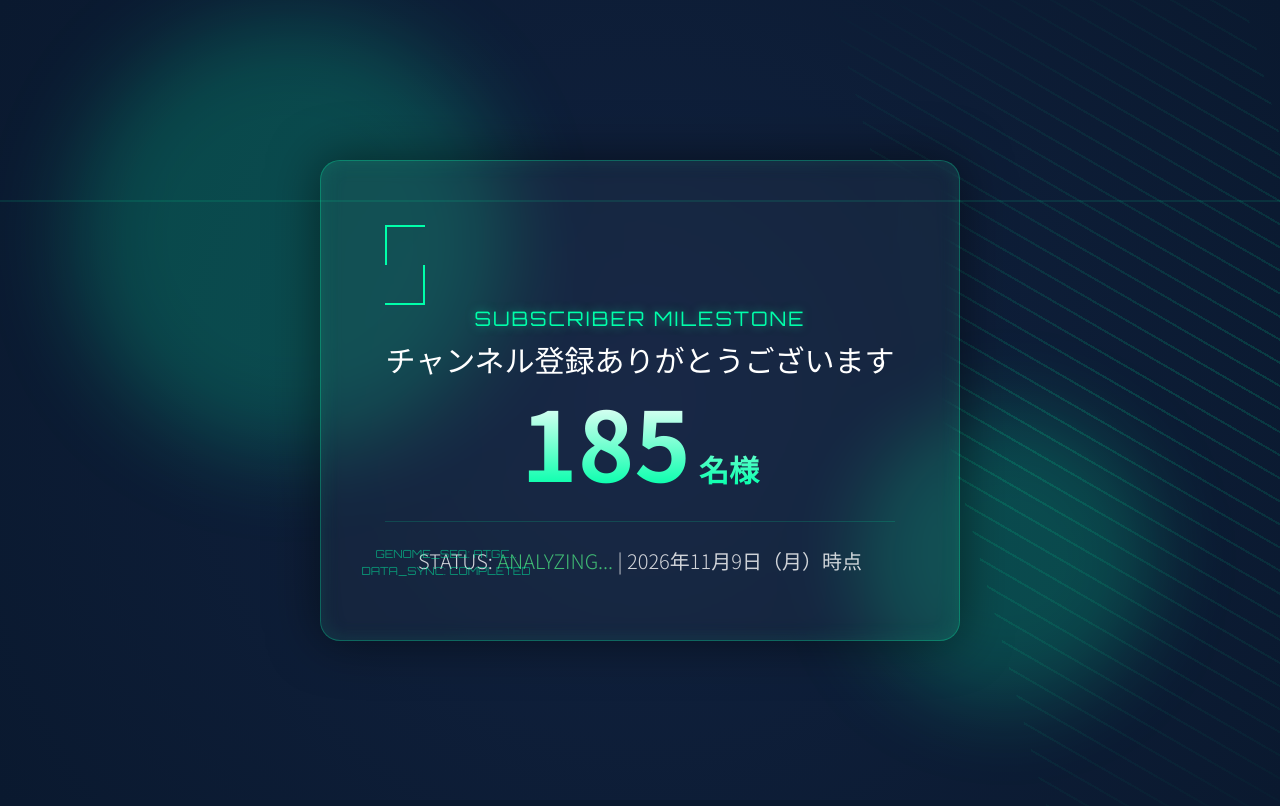
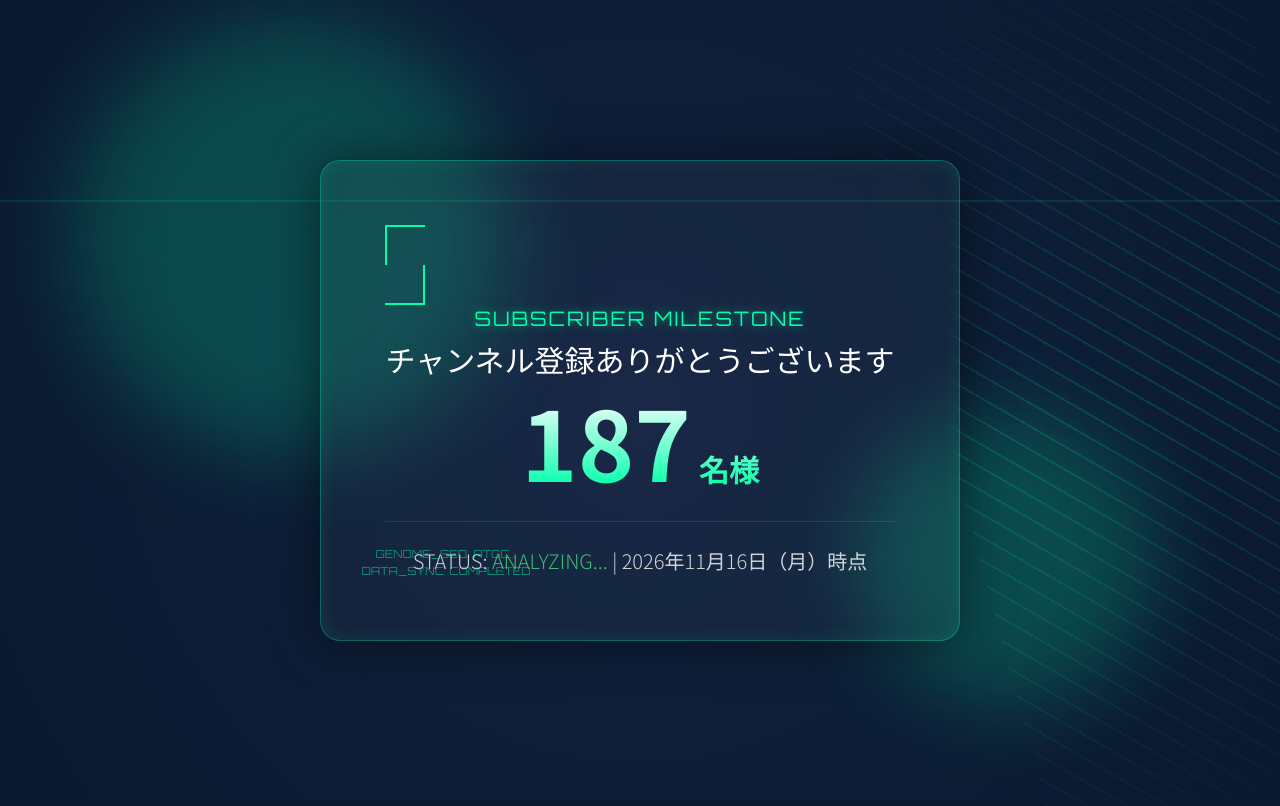
Before and after one commit to katekyokazuki-ops/biology-lp-site, a plain HTML site: page subscribe.html in a window 1280 px wide. Shown: the top 806 px of the page. Drawn offline with nearby package versions, Linux system fonts and the light colour scheme.

Commit message:
Update subscribe.html

```diff
--- a/subscribe.html
+++ b/subscribe.html
@@ -161,11 +161,11 @@
         <h1 class="text-3xl font-light mb-4">チャンネル登録ありがとうございます</h1>
 
         <div class="number-display">
-            <span id="counter">185</span><span class="text-3xl ml-2 text-white">名様</span>
+            <span id="counter">187</span><span class="text-3xl ml-2 text-white">名様</span>
         </div>
 
         <p class="sub-text">
-            STATUS: <span class="text-green-400">ANALYZING...</span> | 2026年11月9日（月）時点
+            STATUS: <span class="text-green-400">ANALYZING...</span> | 2026年11月16日（月）時点
         </p>
 
         <div class="ui-decoration" style="bottom: 60px; left: 40px;">
@@ -178,7 +178,7 @@
         // 数字がカウントアップする簡単な演出
         document.addEventListener('DOMContentLoaded', () => {
             const counter = document.getElementById('counter');
-            const target = 185;
+            const target = 187;
             let current = 0;
             const duration = 2000;
             const stepTime = Math.abs(Math.floor(duration / target));
```
